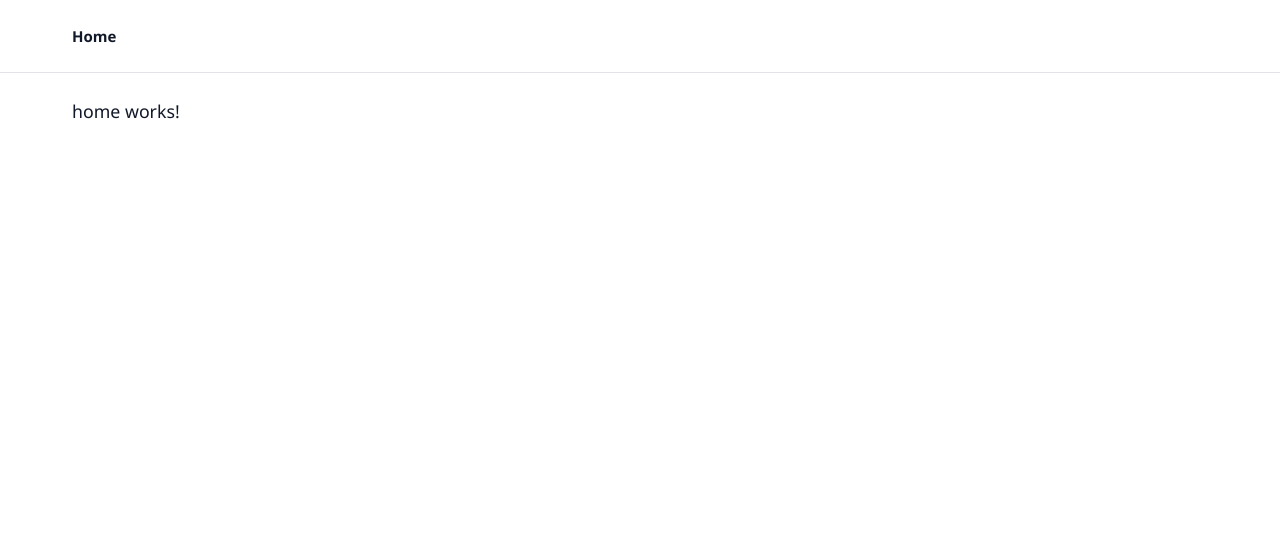
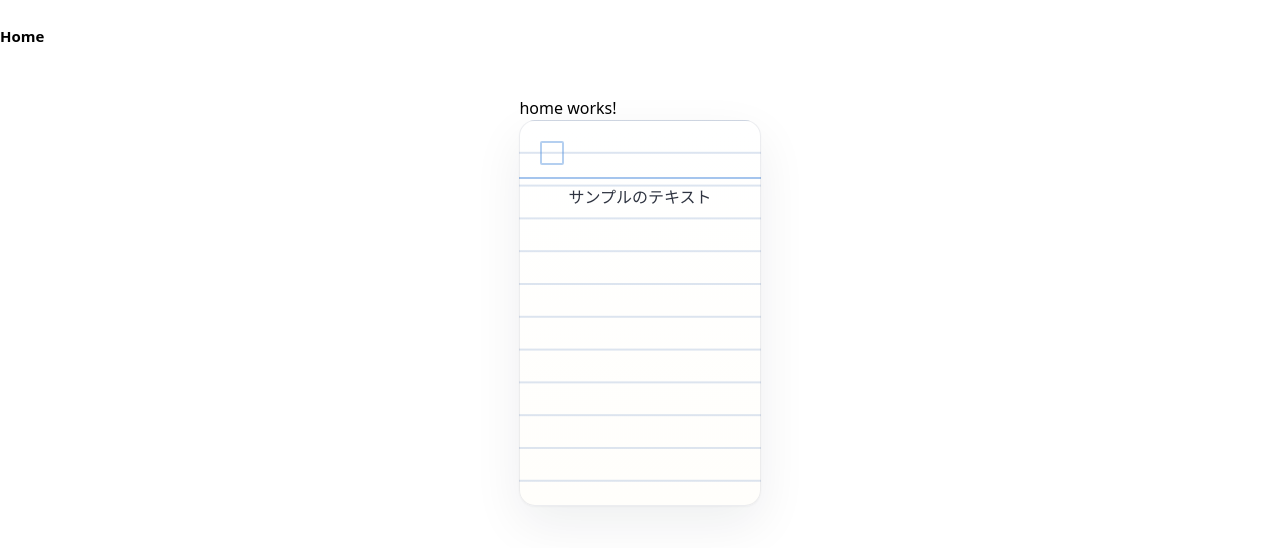
Before and after one commit to necc455dev-pixel/urlf-LD, an Angular app: page /home in a window 1280 px wide. Shown: the top 548 px of the page. Built offline with nearby package versions, Linux system fonts and the light colour scheme.

Commit message:
feat:標準ライブラリを作成

```diff
--- /dev/null
+++ b/src/app/feature/libs/libs.ts
@@ -0,0 +1,25 @@
+import { NgModule } from '@angular/core';
+
+import { Bento } from './bento/bento';
+import { Enrollment } from './forms/enrollment/enrollment';
+import { Login } from './forms/login/login';
+import { SignUp } from './forms/sign-up/sign-up';
+import { Input } from './input/input';
+import { Prose } from './prose/prose';
+import { TextAria } from './text-aria/text-aria';
+
+const LIB_COMPONENTS = [Bento, Enrollment, Login, SignUp, Input, Prose, TextAria] as const;
+
+@NgModule({
+  imports: [...LIB_COMPONENTS],
+  exports: [...LIB_COMPONENTS],
+})
+export class LibsModule {}
+
+export { Bento } from './bento/bento';
+export { Enrollment } from './forms/enrollment/enrollment';
+export { Login } from './forms/login/login';
+export { SignUp } from './forms/sign-up/sign-up';
+export { Input } from './input/input';
+export { Prose } from './prose/prose';
+export { TextAria } from './text-aria/text-aria';
--- /dev/null
+++ b/src/app/feature/libs/prose/prose.html
@@ -0,0 +1,5 @@
+<article class="prose-sheet">
+  <div class="prose-sheet__inner">
+    <ng-content />
+  </div>
+</article>
--- /dev/null
+++ b/src/app/feature/libs/prose/prose.ts
@@ -0,0 +1,11 @@
+import { Component } from '@angular/core';
+
+@Component({
+  selector: 'urlf-prose',
+  imports: [],
+  templateUrl: './prose.html',
+  styleUrl: './prose.css',
+})
+export class Prose {
+
+}
--- a/src/app/feature/pages/home/home.html
+++ b/src/app/feature/pages/home/home.html
@@ -1 +1,2 @@
 <p>home works!</p>
+    <urlf-prose class="">サンプルのテキスト</urlf-prose>
--- a/src/app/feature/pages/home/home.ts
+++ b/src/app/feature/pages/home/home.ts
@@ -1,8 +1,9 @@
 import { Component } from '@angular/core';
+import { Prose } from "../../libs/prose/prose";
 
 @Component({
   selector: 'urlf-home',
-  imports: [],
+  imports: [Prose],
   templateUrl: './home.html',
   styleUrl: './home.css',
 })
--- a/src/styles.css
+++ b/src/styles.css
@@ -1,34 +1,6 @@
 @import "tailwindcss";
 
 :root {
-  color-scheme: light;
-
-  /* Layout tokens */
-  --page-max-width: 1200px;
-  --content-max-width: 72rem;
-  --gutter: clamp(1rem, 3vw, 2rem);
-  --section-space: clamp(3rem, 8vw, 7rem);
-  --stack-space: clamp(1rem, 2vw, 1.5rem);
-  --radius-sm: 0.5rem;
-  --radius-md: 0.875rem;
-  --radius-lg: 1.25rem;
-
-  /* Typography tokens */
-  --font-sans:
-    "Segoe UI", "Hiragino Sans", "Hiragino Kaku Gothic ProN", "Yu Gothic UI",
-    sans-serif;
-  --font-mono: "Cascadia Code", "SFMono-Regular", Consolas, monospace;
-  --font-size-base: clamp(1rem, 0.95rem + 0.2vw, 1.125rem);
-  --line-height-base: 1.6;
-  --line-height-tight: 1.2;
-
-  /* Neutral defaults only. Visual design stays pending. */
-  --color-text: #111827;
-  --color-bg: #ffffff;
-  --color-surface: #ffffff;
-  --color-border: #d1d5db;
-  --color-muted: #6b7280;
-  --shadow-soft: 0 10px 30px rgb(0 0 0 / 0.06);
 }
 
 *,
@@ -38,22 +10,11 @@
 }
 
 html {
-  -webkit-text-size-adjust: 100%;
-  text-size-adjust: 100%;
-  scroll-behavior: smooth;
-  scroll-padding-top: 1rem;
+
 }
 
 body {
-  min-width: 320px;
-  margin: 0;
-  font-family: var(--font-sans);
-  font-size: var(--font-size-base);
-  line-height: var(--line-height-base);
-  color: var(--color-text);
-  background: var(--color-bg);
-  -webkit-font-smoothing: antialiased;
-  -moz-osx-font-smoothing: grayscale;
+
 }
 
 body,
```
Also changed, not shown: src/app/feature/libs/prose/prose.css (added), 2 other files (tests, documents, lock files or other folders).
